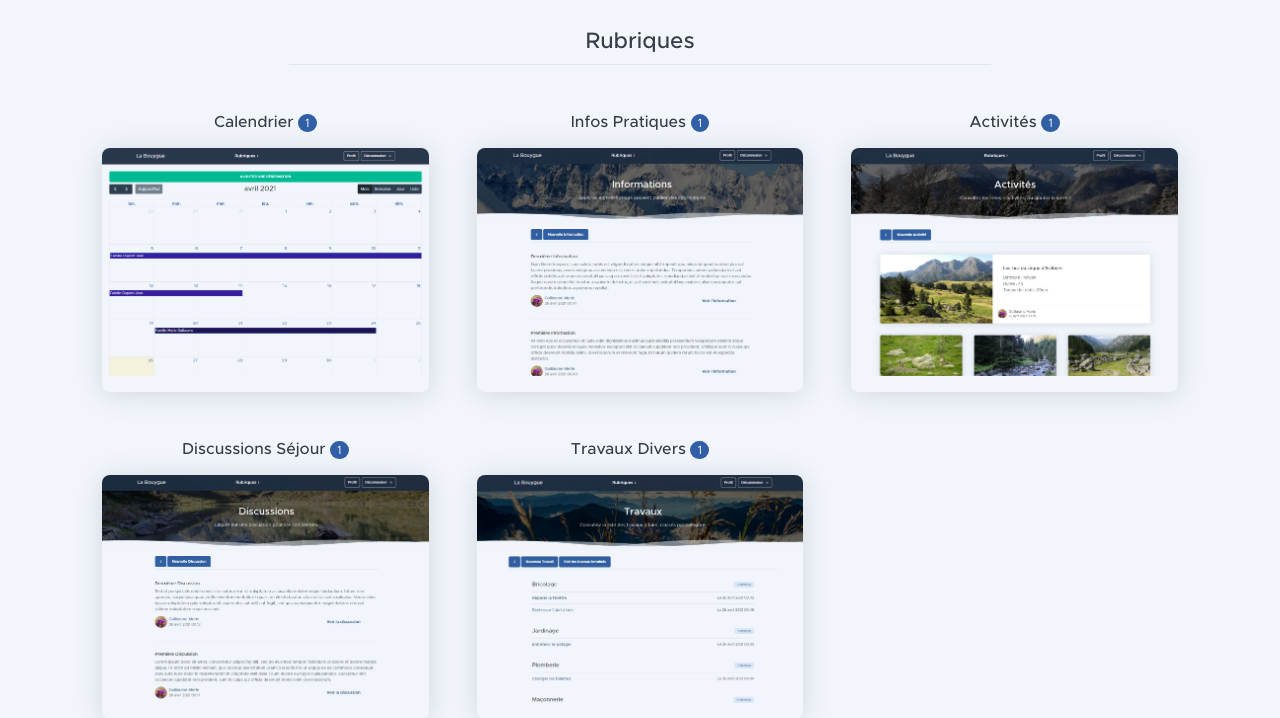
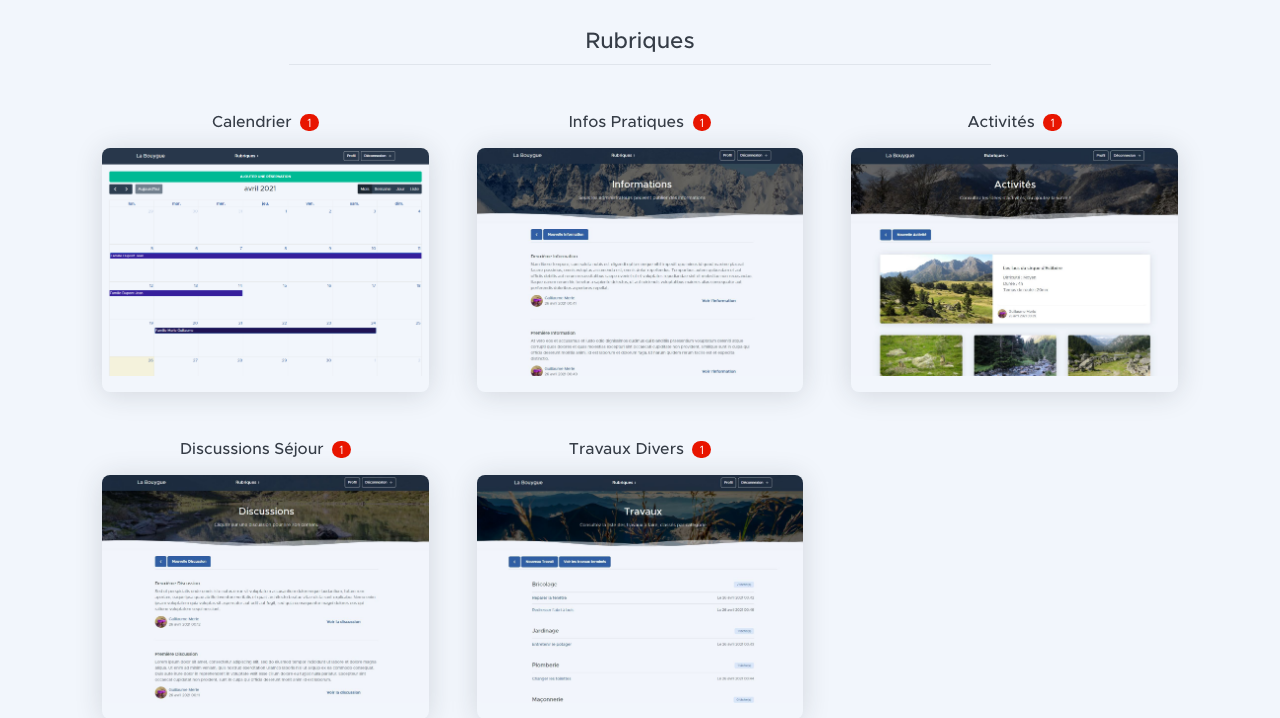
Before and after one commit to GuillaumeM92/La-Bouygue, a Django app: template apps/bouygue/templates/bouygue/home.html in a window 1280 px wide. Shown: the part 67-785 px from the top of the page. Run offline with Django 3.2, Linux system fonts and the light colour scheme; the template is opened without the code that fills it: most values are stand-ins (such as "Sample title", 1, 10 or a date in 2020); grey boxes marked "Sample" are stand-in pictures; some libraries are stand-ins or nearby versions.

Commit message:
Change notif style.

```diff
--- a/apps/bouygue/templates/bouygue/home.html
+++ b/apps/bouygue/templates/bouygue/home.html
@@ -17,7 +17,7 @@
             <div class="col-lg-4 mb-5">
                 <h6 class="mb-3">Calendrier
                 {% if reservations_length > 0 %}
-                    <span class="badge badge-pill badge-primary">{{ reservations_length }}</span>
+                    <span class="badge badge-pill badge-danger ml-1" style="padding-bottom: 2px">{{ reservations_length }}</span>
                 {% endif %}
                 </h6>
                 <a class="d-block rounded-lg lift lift-lg" href="{% url 'agenda' %}" name="calendar"><img class="img-fluid rounded-lg" src="{% static 'bouygue/assets/img/preview/calendar_preview.png' %}" /></a>
@@ -25,7 +25,7 @@
             <div class="col-lg-4 mb-5">
                 <h6 class="mb-3">Infos Pratiques
                 {% if infoposts_length > 0 %}
-                    <span class="badge badge-pill badge-primary">{{ infoposts_length }}</span>
+                    <span class="badge badge-pill badge-danger ml-1" style="padding-bottom: 2px">{{ infoposts_length }}</span>
                 {% endif %}
                 </h6>
                 <a class="d-block rounded-lg lift lift-lg" href="{% url 'info' %}" name="info"><img class="img-fluid rounded-lg" src="{% static 'bouygue/assets/img/preview/info_preview.jpg' %}" /></a>
@@ -33,7 +33,7 @@
             <div class="col-lg-4 mb-5">
                 <h6 class="mb-3">Activités
                 {% if activities_length > 0 %}
-                    <span class="badge badge-pill badge-primary">{{ activities_length }}</span>
+                    <span class="badge badge-pill badge-danger ml-1" style="padding-bottom: 2px">{{ activities_length }}</span>
                 {% endif %}
                 </h6>
                 <a class="d-block rounded-lg lift lift-lg" href="{% url 'activities' %}" name="activities"><img class="img-fluid rounded-lg" src="{% static 'bouygue/assets/img/preview/activities_preview.jpg' %}" /></a>
@@ -41,7 +41,7 @@
             <div class="col-lg-4 mb-5">
                 <h6 class="mb-3">Discussions Séjour
                 {% if posts_length > 0 %}
-                    <span class="badge badge-pill badge-primary">{{ posts_length }}</span>
+                    <span class="badge badge-pill badge-danger ml-1" style="padding-bottom: 2px">{{ posts_length }}</span>
                 {% endif %}
                 </h6>
                 <a class="d-block rounded-lg lift lift-lg" href="{% url 'blog' %}" name="blog"><img class="img-fluid rounded-lg" src="{% static 'bouygue/assets/img/preview/blog_preview.jpg' %}" /></a>
@@ -49,7 +49,7 @@
             <div class="col-lg-4 mb-5">
                 <h6 class="mb-3">Travaux Divers
                 {% if works_length > 0 %}
-                    <span class="badge badge-pill badge-primary">{{ works_length }}</span>
+                    <span class="badge badge-pill badge-danger ml-1" style="padding-bottom: 2px">{{ works_length }}</span>
                 {% endif %}
                 </h6>
                 <a class="d-block rounded-lg lift lift-lg" href="{% url 'work' %}" name="work"><img class="img-fluid rounded-lg" src="{% static 'bouygue/assets/img/preview/work_preview.jpg' %}" /></a>
```
